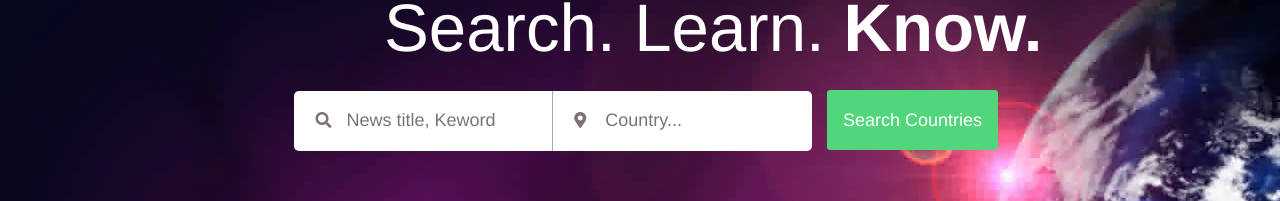
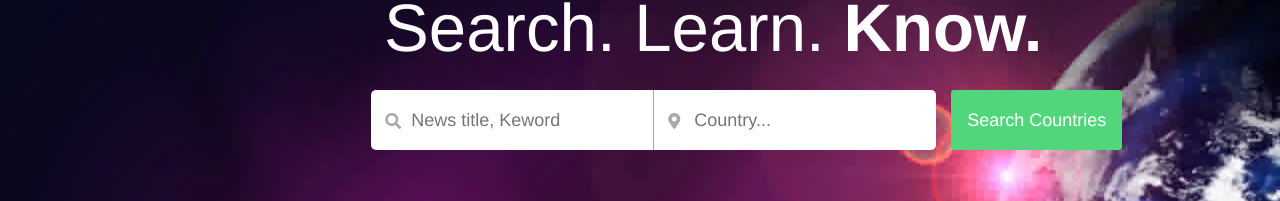
Before and after one commit to AquilaVirtual/current-affairs, a React (Create React App) app in the folder current-affairs-front-end/: page / in a window 1280 px wide. Shown: the part 234-435 px from the top of the page. Built offline with nearby package versions, Linux system fonts and the light colour scheme.

Commit message:
refactor fontawesome icons

```diff
--- a/current-affairs-front-end/src/components/NavBar.js
+++ b/current-affairs-front-end/src/components/NavBar.js
@@ -26,18 +26,22 @@ class NavBar extends Component {
             </div>
             <div className="headline">Search. Learn. <span className="last-word">Know.</span></div>
             <div className="center-search">
-            <i class="fa fa-search"></i>
+            <div className="search-inputs-left">
             <input
             autoComplete="off"
             placeholder="News title, Keword"
             className="input-left"
             />
+            <i class="fa fa-search"></i>
+            </div>
+            <div className="search-inputs-right">
             <i class="fas fa-map-marker-alt"></i>
               <input
             autoComplete="off"
             placeholder="Country..."
             className="input-right"
             />
+            </div>
             <button className="btn-main-cta">Search Countries</button>
             </div>
         </div>
--- a/current-affairs-front-end/src/css/NavBar.css
+++ b/current-affairs-front-end/src/css/NavBar.css
@@ -38,11 +38,11 @@
   padding: 10px 44px;
 }
 .navbar-container .center-search {
-  margin-left: 23%;
+  margin-left: 29%;
+  display: flex;
 }
 .navbar-container .center-search .input-left {
   border-right: 1px solid darkgray;
-  width: 22%;
   height: 60px;
   line-height: 30px;
   outline: 0;
@@ -51,25 +51,36 @@
   display: inline-block;
   font-size: 18px;
   font-weight: 400;
-  padding-left: 10px;
-}
-.navbar-container .center-search .fa-search {
-  color: #7c7272;
-  padding: 21px;
-  height: 60px;
-  width: 40px;
-  background: white;
+  padding: 0 10px;
   border-radius: 5px 0 0 5px;
 }
-.navbar-container .center-search .fa-map-marker-alt {
-  color: #7c7272;
-  padding: 21px;
-  height: 60px;
-  width: 40px;
-  background: white;
+.navbar-container .center-search .search-inputs-left input {
+  padding-left: 40px;
+}
+.navbar-container .center-search .search-inputs-left {
+  position: relative;
+}
+.navbar-container .center-search .search-inputs-left i {
+  left: 0;
+  top: 14px;
+  position: absolute;
+  padding: 9px 14px;
+  color: darkgray;
+}
+.navbar-container .center-search .search-inputs-right input {
+  padding-left: 40px;
+}
+.navbar-container .center-search .search-inputs-right {
+  position: relative;
+}
+.navbar-container .center-search .search-inputs-right i {
+  left: 0;
+  top: 14px;
+  position: absolute;
+  padding: 9px 14px;
+  color: darkgray;
 }
 .navbar-container .center-search .input-right {
-  width: 22%;
   height: 60px;
   line-height: 30px;
   outline: 0;
@@ -78,7 +89,7 @@
   display: inline-block;
   font-size: 18px;
   font-weight: 400;
-  padding-left: 10px;
+  padding: 0 10px;
   border-radius: 0 5px 5px 0;
 }
 .navbar-container .center-search .btn-main-cta {
--- a/current-affairs-front-end/src/less/NavBar.less
+++ b/current-affairs-front-end/src/less/NavBar.less
@@ -42,10 +42,10 @@
         }
     }
     .center-search {
-        margin-left: 23%;
+        margin-left: 29%;
+        display: flex;
         .input-left {
             border-right: 1px solid darkgray;
-            width: 22%;
             height: 60px;
             line-height: 30px;
             outline: 0;
@@ -54,28 +54,41 @@
             display: inline-block;
             font-size: 18px;
             font-weight: 400;
-            padding-left: 10px;
+            padding: 0 10px;
+            border-radius: 5px 0 0 5px;
 
         }
 
-        .fa-search {
-            color: rgb(124, 114, 114);
-            padding: 21px;
-            height: 60px;
-            width: 40px;
-            background: white;
-            border-radius: 5px 0 0 5px;
+        .search-inputs-left input {
+            padding-left: 40px;
         }
-        .fa-map-marker-alt {
-            color: rgb(124, 114, 114);
-            padding: 21px;
-            height: 60px;
-            width: 40px;
-            background: white;
+        .search-inputs-left {
+            position: relative;
         }
 
+        .search-inputs-left i {
+            left: 0;
+            top: 14px;
+            position: absolute;
+            padding: 9px 14px;
+            color: darkgray;
+        }
+
+        .search-inputs-right input {
+            padding-left: 40px;
+        }
+        .search-inputs-right {
+            position: relative;
+        }
+
+        .search-inputs-right i {
+            left: 0;
+            top: 14px;
+            position: absolute;
+            padding: 9px 14px;
+            color: darkgray;
+        }
       .input-right {
-        width: 22%;
         height: 60px;
         line-height: 30px;
         outline: 0;
@@ -84,7 +97,7 @@
         display: inline-block;
         font-size: 18px;
         font-weight: 400;
-        padding-left: 10px;
+        padding: 0 10px;
         border-radius: 0 5px 5px 0;
     }
 
```
